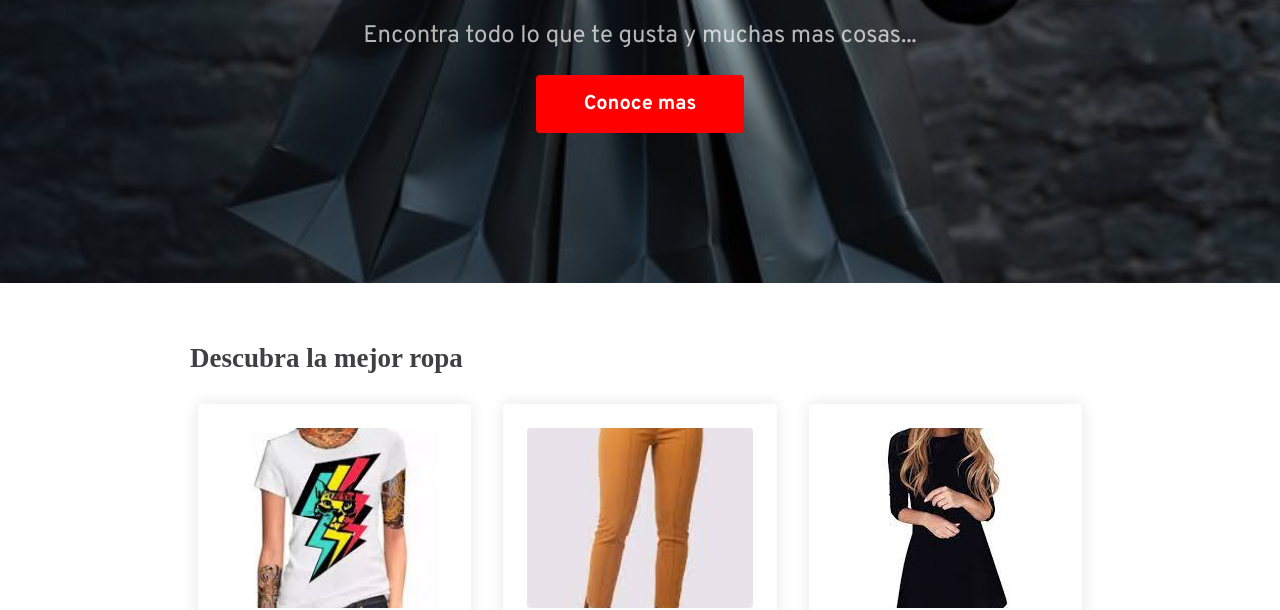
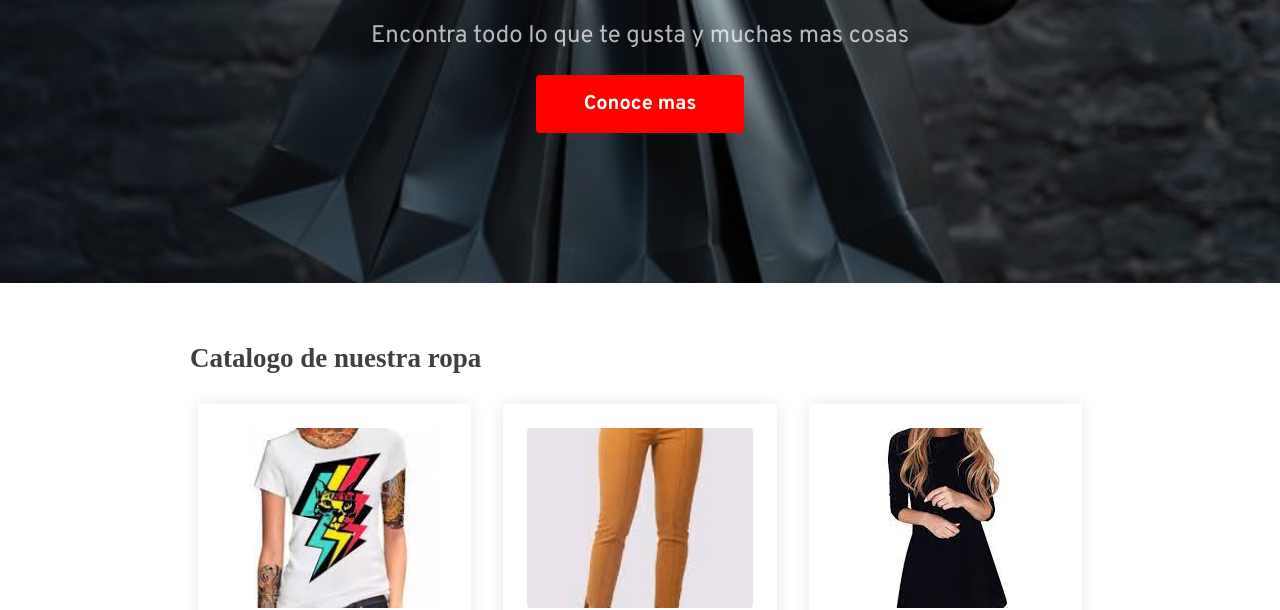
Before and after one commit to sharo01/sharo01.github.io, a plain HTML site: page index.html in a window 1280 px wide. Shown: the part 205-815 px from the top of the page. Drawn offline with Linux system fonts and the light colour scheme; a web font is replaced by a local one.

Commit message:
Add files via upload

```diff
--- a/index.html
+++ b/index.html
@@ -13,12 +13,12 @@
   <!-- Banner section -->
   <div class="banner">
     <h1>¡Bienvenidos!</h1>
-    <p>Encontra todo lo que te gusta y muchas mas cosas...</p>
+    <p>Encontra todo lo que te gusta y muchas mas cosas</p>
     <a href="https://www.Locacomotu.madre" target="_blank" class="btn-blue">Conoce mas</a>
   </div>
 
   <div class="container">
-    <h2>Descubra la mejor ropa</h2>
+    <h2>Catalogo de nuestra ropa</h2>
     <!-- Cards container -->
     <div class="cards">
 
```
